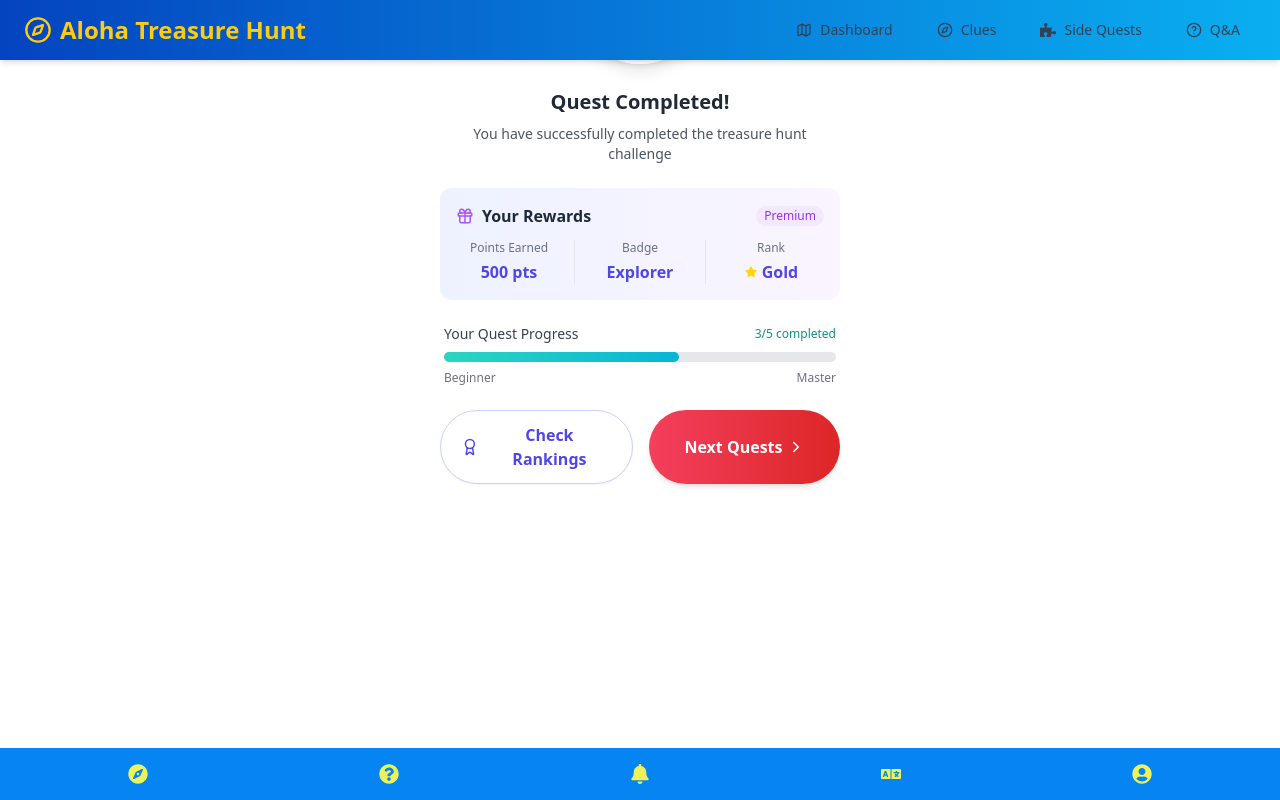
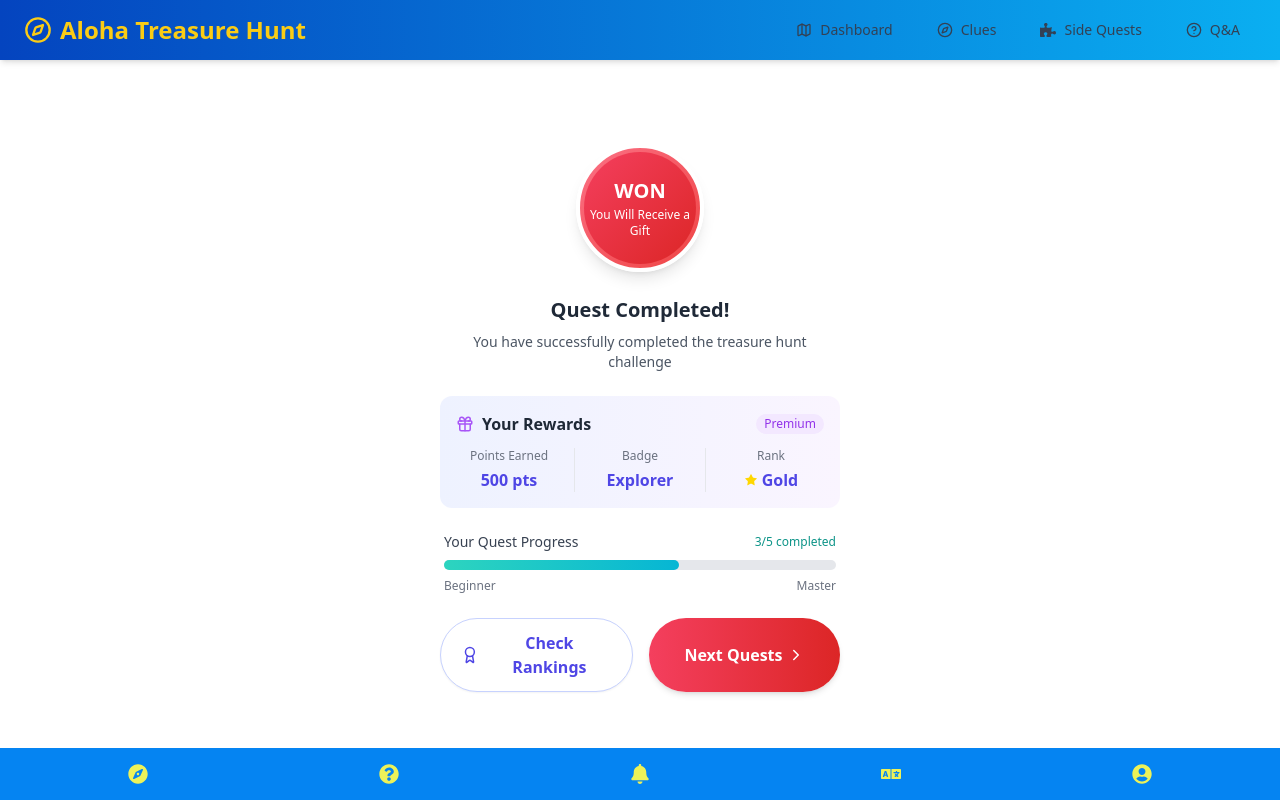
Before and after one commit to Aloha-Treasure-Hunt/Aloha-FE, a Next.js app: page /success-status in a window 1280 px wide. Built offline with nearby package versions, Linux system fonts and the light colour scheme.

Commit message:
modify/quests

```diff
--- a/components/QuestStatus/SuccessStatus.tsx
+++ b/components/QuestStatus/SuccessStatus.tsx
@@ -27,7 +27,7 @@ export default function SuccessScreen() {
   }, []);
 
   return (
-    <div className="w-full max-w-md mx-auto">
+    <div className="w-full max-w-md mx-auto mt-52">
       {/* Achievement Badge */}
       <div className="relative z-10 -mt-16 flex flex-col items-center justify-center px-6">
         <motion.div
--- a/components/api/questsApi.js
+++ b/components/api/questsApi.js
@@ -23,11 +23,11 @@ export const submitQuestsApi = async (userId , sideQuestId , file ) => {
         });
 
         if(response.status === 400) toast.error(response.data.message);
-        else toast.success("Submit successfully!");
 
         return response.data;
     } catch (error) {
         console.error("Error submitting quests:", error);
+        toast.error("Side Quest already completed");
         throw error;
     }
 };
--- a/components/challenges/bingo-card.tsx
+++ b/components/challenges/bingo-card.tsx
@@ -76,7 +76,7 @@ export function BingoCard({ challenges, bonusChallenge }: BingoCardProps) {
         selectedQuestId,
         selectedFile
       );
-      console.log("Submit successfully:", response);
+      setShowUploadSuccess(true)
     } catch (error) {
       console.error("Error when submit side quest:", error);
     }
@@ -282,7 +282,7 @@ export function BingoCard({ challenges, bonusChallenge }: BingoCardProps) {
                     />
                   </svg>
                   <p className="font-medium">
-                    Results will be available within 3 hours
+                  Results will be reviewed within 10 minutes.
                   </p>
                 </div>
               </motion.div>
```
